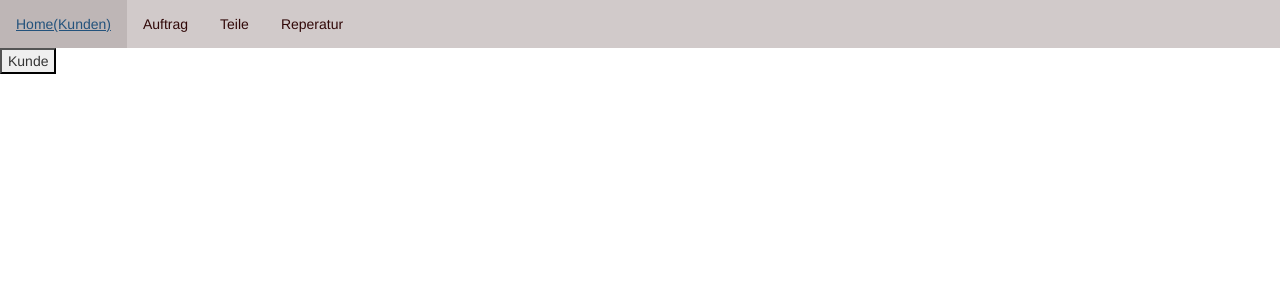
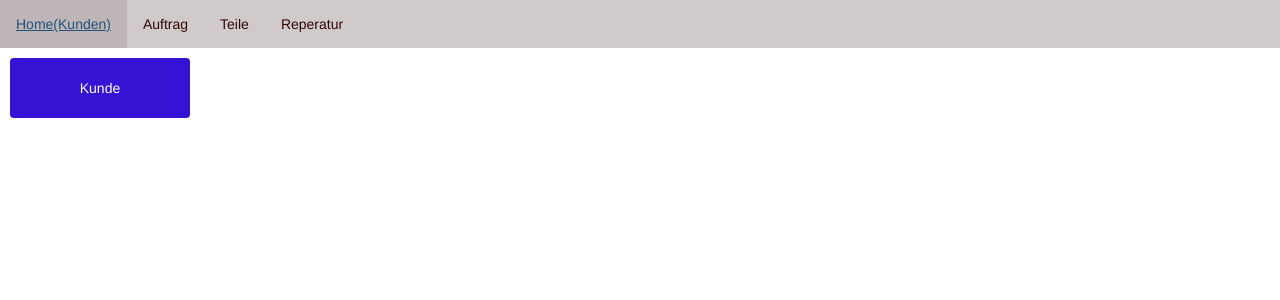
Before and after one commit to anassheikhmustafa/ProjektKFZ, a PHP site: page / in a window 1280 px wide. Shown: the top 300 px of the page. Run offline with PHP 8.4, Linux system fonts and the light colour scheme; data that the repository does not hold is empty; some libraries are stand-ins or nearby versions.

Commit message:
Add files via upload

```diff
--- a/projekt/style.css
+++ b/projekt/style.css
@@ -1,3 +1,43 @@
+.button {
+  display: inline-block;
+  border-radius: 4px;
+  background-color: #3612d4;
+  border: none;
+  color: rgb(255, 255, 255);
+  text-align: center;
+  font-size: 14px;
+  padding: 20px;
+  width: 180px;
+  transition: all 0.5s;
+  cursor: pointer;
+  margin: 10px;
+}
+
+.button span {
+  cursor: pointer;
+  display: inline-block;
+  position: relative;
+  transition: 0.5s;
+}
+
+.button span:after {
+  content: "Neu!";
+  position: absolute;
+  opacity: 0;
+  top: 0;
+  right: 20px;
+  transition: 0.5s;
+}
+
+.button:hover span {
+  padding-right: 40px;
+}
+
+.button:hover span:after {
+  opacity: 1;
+  right: 0;
+}
+
 ul {
   list-style-type: none;
   margin: 0;
```
